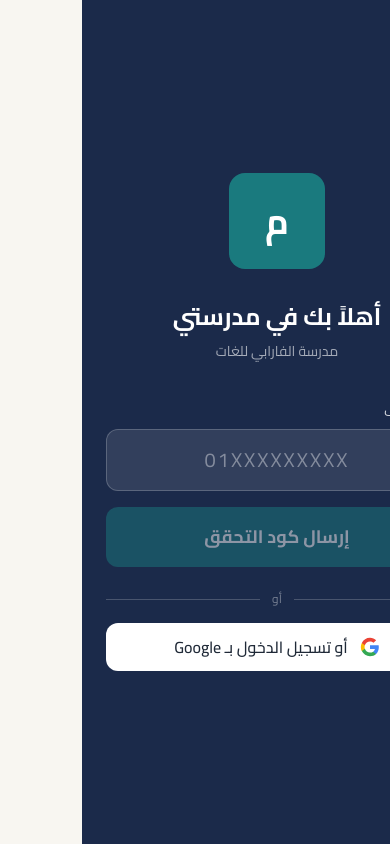
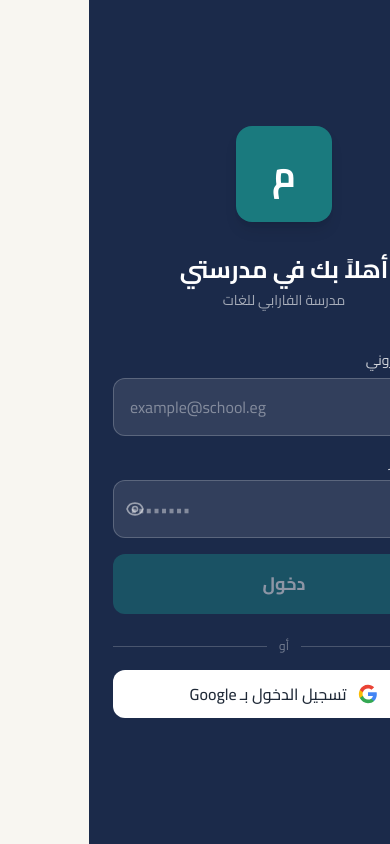
Before and after one commit to Assersaleh459/LMS, a React (Vite) app: page /login in a window 390 px wide. Built offline with nearby package versions, Linux system fonts and the light colour scheme; no server answers.

Commit message:
Switch auth from phone OTP to email + password

```diff
--- a/src/app/Router.tsx
+++ b/src/app/Router.tsx
@@ -5,7 +5,6 @@ import type { UserRole } from '../types/enums'
 
 // Feature pages
 import { LoginPage }     from '../features/auth/LoginPage'
-import { OTPPage }       from '../features/auth/OTPPage'
 import { AttendancePage } from '../features/attendance/AttendancePage'
 import { GradebookPage }  from '../features/grades/GradebookPage'
 import { AssignmentListPage } from '../features/assignments/AssignmentListPage'
@@ -48,8 +47,7 @@ export function Router() {
     <BrowserRouter>
       <Routes>
         {/* Public */}
-        <Route path="/login"      element={<LoginPage />} />
-        <Route path="/login/otp"  element={<OTPPage />} />
+        <Route path="/login" element={<LoginPage />} />
         <Route path="/parent"     element={<ParentDashboard />} />
 
         {/* Role redirect */}
--- a/src/features/auth/LoginPage.tsx
+++ b/src/features/auth/LoginPage.tsx
@@ -3,45 +3,81 @@ import { useNavigate } from 'react-router-dom'
 import { useAuth } from './useAuth'
 
 export function LoginPage() {
-  const [phone, setPhone] = useState('')
-  const { loading, error, sendOTP, signInWithGoogle } = useAuth()
+  const [email,    setEmail]    = useState('')
+  const [password, setPassword] = useState('')
+  const [showPass, setShowPass] = useState(false)
+  const { loading, error, signIn, signInWithGoogle } = useAuth()
   const navigate = useNavigate()
 
-  async function handleSendOTP(e: React.FormEvent) {
+  async function handleSubmit(e: React.FormEvent) {
     e.preventDefault()
-    const ok = await sendOTP(phone)
-    if (ok) navigate('/login/otp', { state: { phone } })
+    const ok = await signIn(email.trim(), password)
+    if (ok) navigate('/', { replace: true })
   }
 
   return (
     <div className="min-h-screen bg-navy flex flex-col items-center justify-center px-6 py-12">
-      {/* Logo placeholder */}
-      <div className="w-24 h-24 rounded-2xl bg-teal flex items-center justify-center mb-8">
+
+      {/* Logo */}
+      <div className="w-24 h-24 rounded-2xl bg-teal flex items-center justify-center mb-8 shadow-lg">
         <span className="text-white text-4xl font-bold font-arabic">م</span>
       </div>
 
-      <h1 className="text-white text-2xl font-bold font-arabic mb-2 text-center">
+      <h1 className="text-white text-2xl font-bold font-arabic mb-1 text-center">
         أهلاً بك في مدرستي
       </h1>
       <p className="text-white/60 text-sm font-arabic mb-10 text-center">
         مدرسة الفارابي للغات
       </p>
 
-      <form onSubmit={handleSendOTP} className="w-full max-w-sm space-y-4">
+      <form onSubmit={handleSubmit} className="w-full max-w-sm space-y-4">
+
+        {/* Email */}
         <div>
           <label className="block text-white/80 text-sm font-arabic mb-2 text-right">
-            رقم الهاتف
+            البريد الإلكتروني
           </label>
           <input
-            type="tel"
-            value={phone}
-            onChange={e => setPhone(e.target.value)}
-            placeholder="01XXXXXXXXX"
+            type="email"
+            value={email}
+            onChange={e => setEmail(e.target.value)}
+            placeholder="example@school.eg"
             dir="ltr"
-            className="w-full px-4 py-4 rounded-xl bg-white/10 border border-white/20 text-white placeholder-white/40 text-center text-xl tracking-widest focus:outline-none focus:border-teal-light focus:ring-2 focus:ring-teal-light/30"
-            maxLength={11}
+            autoComplete="email"
+            className="w-full px-4 py-4 rounded-xl bg-white/10 border border-white/20 text-white placeholder-white/40 text-left focus:outline-none focus:border-teal-light focus:ring-2 focus:ring-teal-light/30"
             required
           />
+        </div>
+
+        {/* Password */}
+        <div>
+          <label className="block text-white/80 text-sm font-arabic mb-2 text-right">
+            كلمة المرور
+          </label>
+          <div className="relative">
+            <input
+              type={showPass ? 'text' : 'password'}
+              value={password}
+              onChange={e => setPassword(e.target.value)}
+              placeholder="••••••••"
+              dir="ltr"
+              autoComplete="current-password"
+              className="w-full px-4 py-4 rounded-xl bg-white/10 border border-white/20 text-white placeholder-white/40 text-left focus:outline-none focus:border-teal-light focus:ring-2 focus:ring-teal-light/30 pr-12"
+              required
+            />
+            <button
+              type="button"
+              onClick={() => setShowPass(v => !v)}
+              className="absolute left-3 top-1/2 -translate-y-1/2 text-white/50 hover:text-white/80 transition-colors"
+              tabIndex={-1}
+            >
+              {showPass ? (
+                <svg xmlns="http://www.w3.org/2000/svg" className="w-5 h-5" fill="none" viewBox="0 0 24 24" stroke="currentColor"><path strokeLinecap="round" strokeLinejoin="round" strokeWidth={2} d="M13.875 18.825A10.05 10.05 0 0112 19c-4.478 0-8.268-2.943-9.543-7a9.97 9.97 0 011.563-3.029m5.858.908a3 3 0 114.243 4.243M9.878 9.878l4.242 4.242M9.88 9.88l-3.29-3.29m7.532 7.532l3.29 3.29M3 3l3.59 3.59m0 0A9.953 9.953 0 0112 5c4.478 0 8.268 2.943 9.543 7a10.025 10.025 0 01-4.132 5.411m0 0L21 21" /></svg>
+              ) : (
+                <svg xmlns="http://www.w3.org/2000/svg" className="w-5 h-5" fill="none" viewBox="0 0 24 24" stroke="currentColor"><path strokeLinecap="round" strokeLinejoin="round" strokeWidth={2} d="M15 12a3 3 0 11-6 0 3 3 0 016 0z" /><path strokeLinecap="round" strokeLinejoin="round" strokeWidth={2} d="M2.458 12C3.732 7.943 7.523 5 12 5c4.478 0 8.268 2.943 9.542 7-1.274 4.057-5.064 7-9.542 7-4.477 0-8.268-2.943-9.542-7z" /></svg>
+              )}
+            </button>
+          </div>
         </div>
 
         {error && (
@@ -50,33 +86,32 @@ export function LoginPage() {
 
         <button
           type="submit"
-          disabled={loading || phone.length < 10}
+          disabled={loading || !email || !password}
           className="w-full py-4 rounded-xl bg-teal text-white font-bold font-arabic text-lg disabled:opacity-50 disabled:cursor-not-allowed hover:bg-teal-light transition-colors"
         >
-          {loading ? 'جاري الإرسال...' : 'إرسال كود التحقق'}
+          {loading ? 'جاري الدخول...' : 'دخول'}
         </button>
       </form>
 
+      {/* Google */}
       <div className="mt-6 w-full max-w-sm">
         <div className="flex items-center gap-3 mb-4">
           <div className="flex-1 h-px bg-white/20" />
           <span className="text-white/40 text-xs font-arabic">أو</span>
           <div className="flex-1 h-px bg-white/20" />
         </div>
-
         <button
           onClick={signInWithGoogle}
           disabled={loading}
           className="w-full py-3 rounded-xl bg-white text-gray-800 font-medium font-arabic flex items-center justify-center gap-3 hover:bg-gray-50 transition-colors disabled:opacity-50"
         >
-          {/* Google icon SVG */}
           <svg className="w-5 h-5" viewBox="0 0 24 24">
             <path fill="#4285F4" d="M22.56 12.25c0-.78-.07-1.53-.2-2.25H12v4.26h5.92c-.26 1.37-1.04 2.53-2.21 3.31v2.77h3.57c2.08-1.92 3.28-4.74 3.28-8.09z"/>
             <path fill="#34A853" d="M12 23c2.97 0 5.46-.98 7.28-2.66l-3.57-2.77c-.98.66-2.23 1.06-3.71 1.06-2.86 0-5.29-1.93-6.16-4.53H2.18v2.84C3.99 20.53 7.7 23 12 23z"/>
             <path fill="#FBBC05" d="M5.84 14.09c-.22-.66-.35-1.36-.35-2.09s.13-1.43.35-2.09V7.07H2.18C1.43 8.55 1 10.22 1 12s.43 3.45 1.18 4.93l2.85-2.22.81-.62z"/>
             <path fill="#EA4335" d="M12 5.38c1.62 0 3.06.56 4.21 1.64l3.15-3.15C17.45 2.09 14.97 1 12 1 7.7 1 3.99 3.47 2.18 7.07l3.66 2.84c.87-2.6 3.3-4.53 6.16-4.53z"/>
           </svg>
-          <span>أو تسجيل الدخول بـ Google</span>
+          <span>تسجيل الدخول بـ Google</span>
         </button>
       </div>
     </div>
--- a/src/features/auth/OTPPage.tsx
+++ b/src/features/auth/OTPPage.tsx
@@ -1,98 +1,8 @@
-import { useState, useRef } from 'react'
-import { useNavigate, useLocation } from 'react-router-dom'
-import { useAuth } from './useAuth'
+import { Navigate } from 'react-router-dom'
 
+// OTP login removed — app now uses email + password
 export function OTPPage() {
-  const [digits, setDigits] = useState(['', '', '', '', '', ''])
-  const inputs = useRef<(HTMLInputElement | null)[]>([])
-  const { loading, error, verifyOTP, sendOTP } = useAuth()
-  const navigate  = useNavigate()
-  const location  = useLocation()
-  const phone: string = location.state?.phone ?? ''
-
-  function handleDigit(index: number, value: string) {
-    if (!/^\d?$/.test(value)) return
-    const updated = [...digits]
-    updated[index] = value
-    setDigits(updated)
-    if (value && index < 5) inputs.current[index + 1]?.focus()
-  }
-
-  function handleKeyDown(index: number, e: React.KeyboardEvent) {
-    if (e.key === 'Backspace' && !digits[index] && index > 0) {
-      inputs.current[index - 1]?.focus()
-    }
-  }
-
-  async function handleVerify(e: React.FormEvent) {
-    e.preventDefault()
-    const token = digits.join('')
-    if (token.length < 6) return
-    const ok = await verifyOTP(phone, token)
-    if (ok) navigate('/')
-  }
-
-  async function handleResend() {
-    await sendOTP(phone)
-  }
-
-  return (
-    <div className="min-h-screen bg-navy flex flex-col items-center justify-center px-6 py-12">
-      <div className="w-24 h-24 rounded-2xl bg-teal flex items-center justify-center mb-8">
-        <span className="text-white text-4xl font-bold font-arabic">م</span>
-      </div>
-
-      <h1 className="text-white text-2xl font-bold font-arabic mb-2 text-center">
-        أدخل كود التحقق
-      </h1>
-      <p className="text-white/60 text-sm font-arabic mb-1 text-center">
-        تم إرسال كود مكون من 6 أرقام إلى
-      </p>
-      <p className="text-teal-light text-sm font-mono mb-10 text-center" dir="ltr">
-        {phone}
-      </p>
-
-      <form onSubmit={handleVerify} className="w-full max-w-sm">
-        {/* OTP digit inputs — LTR order */}
-        <div className="flex gap-2 justify-center mb-6" dir="ltr">
-          {digits.map((d, i) => (
-            <input
-              key={i}
-              ref={el => { inputs.current[i] = el }}
-              type="tel"
-              inputMode="numeric"
-              maxLength={1}
-              value={d}
-              onChange={e => handleDigit(i, e.target.value)}
-              onKeyDown={e => handleKeyDown(i, e)}
-              className="w-12 h-14 rounded-xl bg-white/10 border border-white/20 text-white text-center text-2xl font-bold focus:outline-none focus:border-teal-light focus:ring-2 focus:ring-teal-light/30 caret-teal-light"
-            />
-          ))}
-        </div>
-
-        {error && (
-          <p className="text-red-400 text-sm font-arabic text-center mb-4">{error}</p>
-        )}
-
-        <button
-          type="submit"
-          disabled={loading || digits.join('').length < 6}
-          className="w-full py-4 rounded-xl bg-teal text-white font-bold font-arabic text-lg disabled:opacity-50 hover:bg-teal-light transition-colors"
-        >
-          {loading ? 'جاري التحقق...' : 'تأكيد'}
-        </button>
-
-        <button
-          type="button"
-          onClick={handleResend}
-          disabled={loading}
-          className="w-full mt-4 py-3 text-white/60 font-arabic text-sm hover:text-white transition-colors"
-        >
-          لم يصلني الكود — أعد الإرسال
-        </button>
-      </form>
-    </div>
-  )
+  return <Navigate to="/login" replace />
 }
 
 OTPPage.displayName = 'OTPPage'
--- a/src/features/auth/useAuth.ts
+++ b/src/features/auth/useAuth.ts
@@ -5,38 +5,17 @@ export function useAuth() {
   const [loading, setLoading] = useState(false)
   const [error,   setError]   = useState<string | null>(null)
 
-  async function sendOTP(phone: string): Promise<boolean> {
+  async function signIn(email: string, password: string): Promise<boolean> {
     setLoading(true)
     setError(null)
 
-    // Normalize Egyptian phone: 01XXXXXXXXX → +201XXXXXXXXX
-    const normalized = phone.startsWith('+2')
-      ? phone
-      : '+2' + phone.replace(/^0/, '')
-
-    const { error: err } = await supabase.auth.signInWithOtp({ phone: normalized })
+    const { error: err } = await supabase.auth.signInWithPassword({ email, password })
 
     setLoading(false)
-    if (err) { setError('فشل إرسال الكود — تحقق من الرقم وحاول تاني'); return false }
-    return true
-  }
-
-  async function verifyOTP(phone: string, token: string): Promise<boolean> {
-    setLoading(true)
-    setError(null)
-
-    const normalized = phone.startsWith('+2')
-      ? phone
-      : '+2' + phone.replace(/^0/, '')
-
-    const { error: err } = await supabase.auth.verifyOtp({
-      phone: normalized,
-      token,
-      type: 'sms',
-    })
-
-    setLoading(false)
-    if (err) { setError('الكود غلط أو انتهت صلاحيته — حاول تاني'); return false }
+    if (err) {
+      setError('البريد الإلكتروني أو كلمة المرور غلط — حاول تاني')
+      return false
+    }
     return true
   }
 
@@ -49,5 +28,5 @@ export function useAuth() {
     setLoading(false)
   }
 
-  return { loading, error, sendOTP, verifyOTP, signInWithGoogle }
+  return { loading, error, signIn, signInWithGoogle }
 }
```
